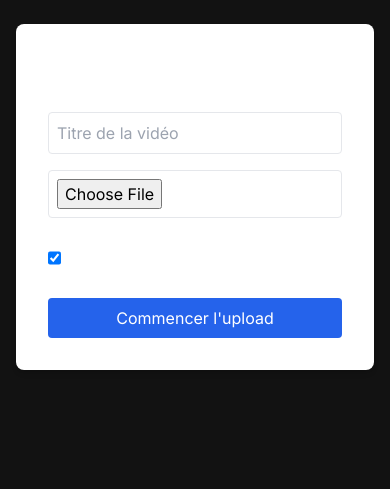
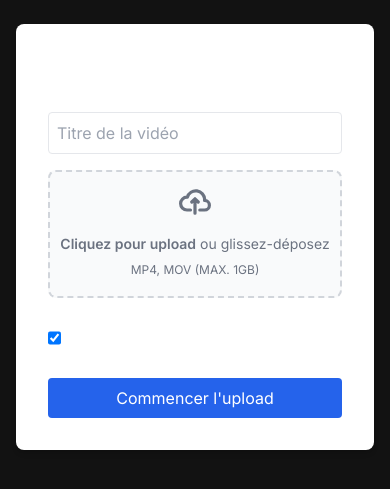
Before and after one commit to Not-oss/zedtube, a Flask app: template templates/upload.html in a window 390 px wide. Shown: the part 57-546 px from the top of the page. Run offline with Flask 3, Linux system fonts and the light colour scheme; the template is opened without the code that fills it, so the values that code supplies are empty; some libraries are stand-ins or nearby versions.

Commit message:
fix: complete upload interface overhaul
- Fixed disappearing interface during upload
- Added proper progress tracking
- Improved file selection display
- Better error handling and user feedback
- Responsive upload form design
- Added processing information display
- Maintained form state during upload

```diff
--- a/app.py
+++ b/app.py
@@ -150,73 +150,50 @@ def delete_video(video_id):
 
     return redirect(url_for('admin_panel'))
 
-@app.route('/upload', methods=['GET', 'POST'])
+@app.route('/upload', methods=['POST'])
 @login_required
 def upload_video():
     if not current_user.can_upload:
-        return "Vous n'avez pas la permission d'uploader", 403
+        return jsonify({'error': "Vous n'avez pas la permission d'uploader"}), 403
 
-    if request.method == 'POST':
-        video = request.files['video']
-        title = request.form.get('title', '').strip()  # Get title, remove whitespace
-        convert = request.form.get('convert', 'true') == 'true'  # Default to true
+    if 'video' not in request.files:
+        return jsonify({'error': 'Aucun fichier vidéo fourni'}), 400
 
-        if video:
-            filename = secure_filename(video.filename)
-            original_path = os.path.join(app.config['UPLOAD_FOLDER'], filename)
+    video = request.files['video']
+    title = request.form.get('title', '').strip()
+    convert = request.form.get('convert', 'true') == 'true'
 
-            try:
-                # Sauvegarder le fichier original
-                video.save(original_path)
+    if video.filename == '':
+        return jsonify({'error': 'Aucun fichier sélectionné'}), 400
 
-                # Log du fichier uploadé
-                print(f"Debug - File saved: {original_path}")
-                print(f"File size: {os.path.getsize(original_path) / (1024 * 1024):.2f} MB")
-                print(f"Conversion flag: {convert}")
+    try:
+        filename = secure_filename(video.filename)
+        original_path = os.path.join(app.config['UPLOAD_FOLDER'], filename)
+        video.save(original_path)
 
-                # If no title is provided, use the original filename (without extension) as the title
-                if not title:
-                    title = os.path.splitext(filename)[0]
+        processed_result = process_video(original_path, app.config['UPLOAD_FOLDER'], convert)
 
-                # Traitement de la vidéo
-                processed_result = process_video(original_path, app.config['UPLOAD_FOLDER'], convert)
+        if processed_result:
+            new_video = Video(
+                filename=os.path.basename(processed_result['video_path']),
+                original_filename=filename,
+                title=title or os.path.splitext(filename)[0],
+                user_id=current_user.id,
+                is_converted=convert
+            )
+            db.session.add(new_video)
+            db.session.commit()
 
-                if processed_result:
-                    new_video = Video(
-                        filename=os.path.basename(processed_result['video_path']),
-                        original_filename=filename,
-                        title=title,
-                        user_id=current_user.id,
-                        is_converted=convert
-                    )
-                    db.session.add(new_video)
-                    db.session.commit()
+            return jsonify({
+                'message': 'Upload réussi',
+                'file_size': processed_result['processing_estimate']['file_size_mb'],
+                'estimated_time': processed_result['processing_estimate']['estimated_human_readable']
+            }), 200
 
-                    # Log du résultat de traitement
-                    print("Debug - Video processing successful")
-                    print(f"Debug - Processed video path: {processed_result['video_path']}")
+        return jsonify({'error': 'Erreur de traitement vidéo'}), 500
 
-                    # Return processing estimation details
-                    return jsonify({
-                        'message': 'Upload en cours de traitement',
-                        'file_size': processed_result['processing_estimate']['file_size_mb'],
-                        'estimated_time': processed_result['processing_estimate']['estimated_human_readable'],
-                        'converted': convert
-                    }), 200
-                else:
-                    # Log de l'échec de traitement
-                    print("Debug - Video processing failed")
-                    return "Erreur de traitement vidéo", 500
-
-            except Exception as e:
-                # Log de l'erreur complète
-                print(f"Debug - Upload error: {e}")
-                traceback.print_exc()
-                return f"Erreur d'upload: {str(e)}", 500
-
-        return "Aucun fichier uploadé", 400
-
-    return render_template('upload.html')
+    except Exception as e:
+        return jsonify({'error': f'Erreur: {str(e)}'}), 500
 
 @app.route('/video/<filename>')
 def serve_video(filename):
--- a/templates/upload.html
+++ b/templates/upload.html
@@ -3,12 +3,22 @@
 <div class="max-w-2xl mx-auto bg-white dark:bg-gray-800 p-8 rounded-lg shadow-md">
     <h2 class="text-2xl mb-6 text-center dark:text-white">Uploader une vidéo</h2>
 
-    <div id="uploadForm" class="space-y-4">
+    <form id="uploadForm" class="space-y-4" enctype="multipart/form-data">
         <input type="text" id="videoTitle" name="title" placeholder="Titre de la vidéo"
                class="w-full p-2 border rounded dark:bg-gray-700 dark:border-gray-600 dark:text-white">
 
-        <input type="file" id="videoFile" name="video" accept="video/*"
-               class="w-full p-2 border rounded dark:bg-gray-700 dark:border-gray-600 dark:text-white" required>
+        <div class="flex items-center justify-center w-full">
+            <label for="videoFile" class="flex flex-col items-center justify-center w-full h-32 border-2 border-gray-300 border-dashed rounded-lg cursor-pointer bg-gray-50 dark:bg-gray-700 hover:bg-gray-100 dark:hover:bg-gray-600">
+                <div class="flex flex-col items-center justify-center pt-5 pb-6">
+                    <svg class="w-8 h-8 mb-4 text-gray-500 dark:text-gray-400" aria-hidden="true" xmlns="http://www.w3.org/2000/svg" fill="none" viewBox="0 0 20 16">
+                        <path stroke="currentColor" stroke-linecap="round" stroke-linejoin="round" stroke-width="2" d="M13 13h3a3 3 0 0 0 0-6h-.025A5.56 5.56 0 0 0 16 6.5 5.5 5.5 0 0 0 5.207 5.021C5.137 5.017 5.071 5 5 5a4 4 0 0 0 0 8h2.167M10 15V6m0 0L8 8m2-2 2 2"/>
+                    </svg>
+                    <p class="mb-2 text-sm text-gray-500 dark:text-gray-400"><span class="font-semibold">Cliquez pour upload</span> ou glissez-déposez</p>
+                    <p class="text-xs text-gray-500 dark:text-gray-400">MP4, MOV (MAX. 1GB)</p>
+                </div>
+                <input id="videoFile" name="video" type="file" class="hidden" accept="video/*" required>
+            </label>
+        </div>
 
         <div class="flex items-center space-x-2">
             <input type="checkbox" id="convertVideo" name="convert" checked
@@ -18,19 +28,25 @@
             </label>
         </div>
 
-        <button onclick="startUpload()"
+        <button type="button" onclick="startUpload()"
                 class="w-full bg-blue-600 text-white p-2 rounded hover:bg-blue-700 dark:bg-blue-800 dark:hover:bg-blue-700">
             Commencer l'upload
         </button>
-    </div>
+    </form>
 
-    <div id="uploadProgress" class="hidden mt-6">
-        <!-- Existing progress UI remains the same -->
+    <div id="uploadProgress" class="hidden mt-6 space-y-4">
+        <div class="w-full bg-gray-200 rounded-full h-2.5 dark:bg-gray-700">
+            <div id="progressBar" class="bg-blue-600 h-2.5 rounded-full" style="width: 0%"></div>
+        </div>
+        <p id="progressStatus" class="text-sm dark:text-white">Préparation de l'upload...</p>
+        <div id="processingInfo" class="hidden text-sm dark:text-gray-300">
+            <p>Taille du fichier: <span id="fileSize">0</span> MB</p>
+            <p>Temps estimé: <span id="estimatedTime">0</span></p>
+        </div>
     </div>
 </div>
 
 <script>
-// Improved upload script with better error handling and progress tracking
 function startUpload() {
     const fileInput = document.getElementById('videoFile');
     const file = fileInput.files[0];
@@ -39,70 +55,77 @@ function startUpload() {
     const uploadProgress = document.getElementById('uploadProgress');
     const progressBar = document.getElementById('progressBar');
     const progressStatus = document.getElementById('progressStatus');
+    const processingInfo = document.getElementById('processingInfo');
 
-    // File size validation
-    const MAX_FILE_SIZE = 1024 * 1024 * 1024; // 1 GB
-    if (file.size > MAX_FILE_SIZE) {
-        alert('File too large. Maximum upload size is 1 GB.');
+    // Validation
+    if (!file) {
+        alert('Veuillez sélectionner un fichier vidéo');
         return;
     }
 
-    // Prepare form data
+    const MAX_FILE_SIZE = 1024 * 1024 * 1024; // 1 GB
+    if (file.size > MAX_FILE_SIZE) {
+        alert('Fichier trop volumineux. Taille maximale: 1GB');
+        return;
+    }
+
+    // Afficher la progression
+    uploadForm.classList.add('hidden');
+    uploadProgress.classList.remove('hidden');
+
+    // Préparer FormData
     const formData = new FormData();
     formData.append('video', file);
     formData.append('title', title);
-    formData.append('convert', 'true');
+    formData.append('convert', document.getElementById('convertVideo').checked ? 'true' : 'false');
 
-    // Create XHR object
+    // Configuration XHR
     const xhr = new XMLHttpRequest();
 
-    // Track upload progress
     xhr.upload.onprogress = (event) => {
         if (event.lengthComputable) {
             const percentComplete = (event.loaded / event.total) * 100;
             progressBar.style.width = `${percentComplete}%`;
-            progressStatus.textContent = `Uploading: ${Math.round(percentComplete)}%`;
+            progressStatus.textContent = `Upload en cours: ${Math.round(percentComplete)}%`;
         }
     };
 
-    // Handle completion
     xhr.onload = () => {
         if (xhr.status === 200) {
             try {
                 const response = JSON.parse(xhr.responseText);
-                progressStatus.textContent = 'Upload complete! Processing video...';
+                progressStatus.textContent = 'Upload terminé! Traitement en cours...';
+                document.getElementById('fileSize').textContent = response.file_size;
+                document.getElementById('estimatedTime').textContent = response.estimated_time;
+                processingInfo.classList.remove('hidden');
 
-                // Redirect to home after a short delay
+                // Redirection après un délai
                 setTimeout(() => {
                     window.location.href = '/';
-                }, 2000);
+                }, 3000);
             } catch (e) {
-                progressStatus.textContent = 'Error processing upload';
+                progressStatus.textContent = 'Erreur lors du traitement';
                 console.error(e);
             }
         } else {
-            progressStatus.textContent = 'Upload failed';
+            progressStatus.textContent = 'Échec de l\'upload';
             console.error(xhr.responseText);
         }
     };
 
-    // Handle errors
     xhr.onerror = () => {
-        progressStatus.textContent = 'Network error. Please try again.';
+        progressStatus.textContent = 'Erreur réseau. Veuillez réessayer.';
     };
 
-    // Prepare and send request
     xhr.open('POST', '/upload', true);
-    uploadForm.classList.add('hidden');
-    uploadProgress.classList.remove('hidden');
     xhr.send(formData);
 }
 
-// Add event listener to file input to show selected file name
-document.getElementById('videoFile').addEventListener('change', function() {
-    const fileName = this.files[0] ? this.files[0].name : 'No file selected';
-    const label = this.nextElementSibling;
-    label.querySelector('p').textContent = fileName;
+// Afficher le nom du fichier sélectionné
+document.getElementById('videoFile').addEventListener('change', function(e) {
+    const fileName = e.target.files[0] ? e.target.files[0].name : 'Aucun fichier sélectionné';
+    const label = e.target.closest('label');
+    label.querySelector('p:first-of-type').textContent = fileName;
 });
 </script>
 {% endblock %}
```
